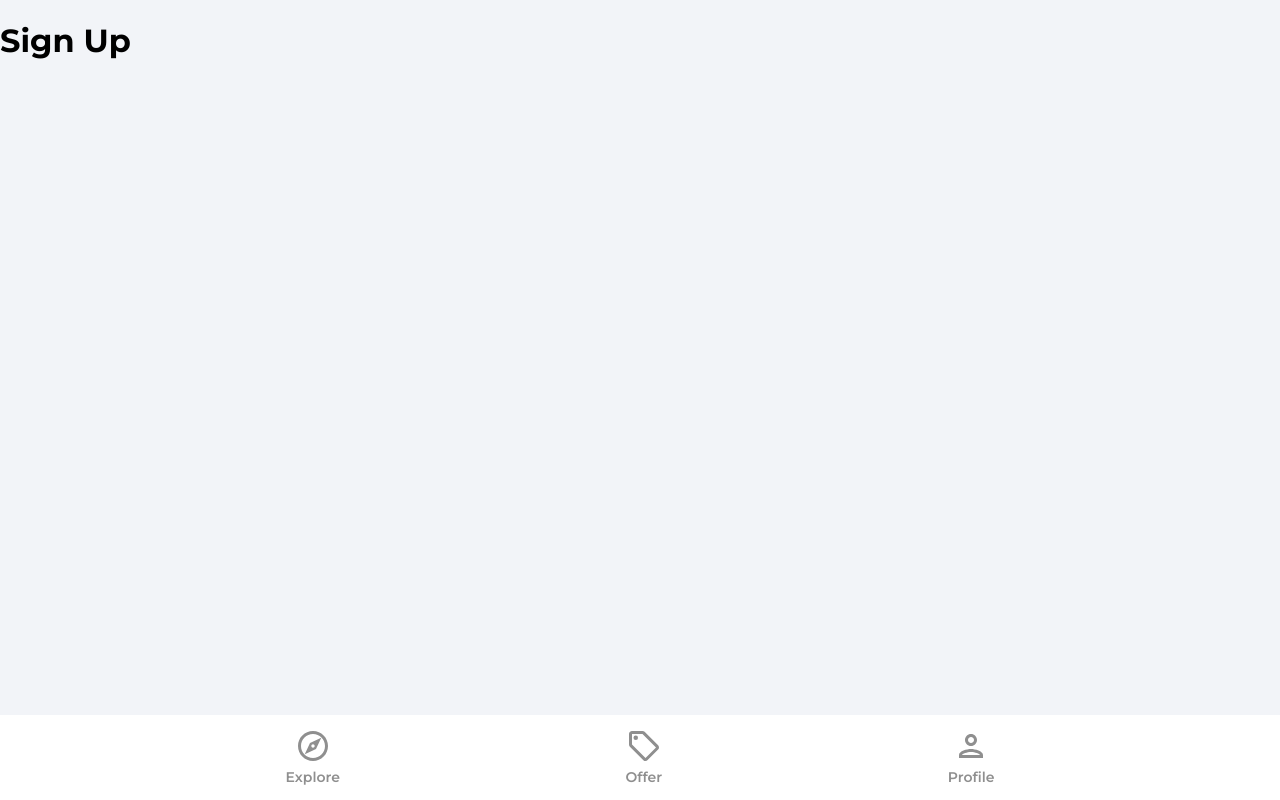
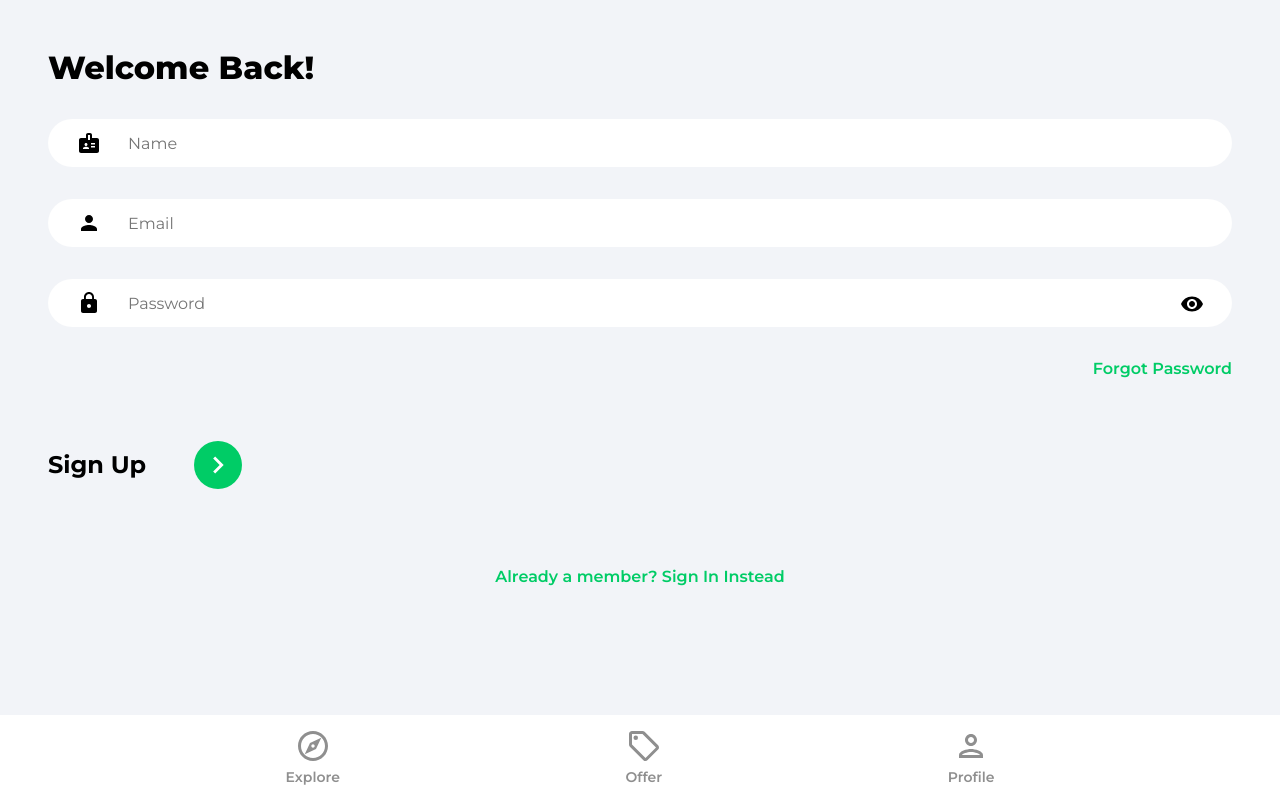
Before and after one commit to AllanSechrist/house-marketplace, a React (Create React App) app: page /sign-up in a window 1280 px wide. Built offline with nearby package versions, Linux system fonts and the light colour scheme.

Commit message:
fix sign-in and sign-up

```diff
--- a/package.json
+++ b/package.json
@@ -11,6 +11,7 @@
     "react-dom": "^18.2.0",
     "react-router-dom": "^6.3.0",
     "react-scripts": "5.0.1",
+    "react-toastify": "^9.0.7",
     "web-vitals": "^2.1.4"
   },
   "scripts": {
--- a/src/App.js
+++ b/src/App.js
@@ -14,7 +14,7 @@
         <Routes>
           <Route path="/" element={<Explore />} />
           <Route path="/offers" element={<Offers />} />
-          <Route path="/profile" element={<SignIn />} />
+          <Route path="/profile" element={<Profile />} />
           <Route path="/sign-in" element={<SignIn />} />
           <Route path="/sign-up" element={<SignUp />} />
           <Route path="/forgot-password" element={<ForgotPassword />} />
--- a/src/pages/Profile.jsx
+++ b/src/pages/Profile.jsx
@@ -1,11 +1,14 @@
-import React from 'react'
+import React, { useState, useEffect } from "react";
+import { getAuth } from "firebase/auth";
 
 function Profile() {
-  return (
-    <div>
-      <h1>Profile</h1>
-    </div>
-  )
+  const [user, setUser] = useState(null);
+
+  const auth = getAuth();
+  useEffect(() => {
+    setUser(auth.currentUser);
+  }, []);
+  return user ? <h1>{user.displayName}</h1> : "Not Logged In";
 }
 
-export default Profile
+export default Profile;
--- a/src/pages/SignIn.jsx
+++ b/src/pages/SignIn.jsx
@@ -1,5 +1,6 @@
 import React, { useState } from "react";
 import { Link, useNavigate } from "react-router-dom";
+import { getAuth, signInWithEmailAndPassword } from "firebase/auth";
 import { ReactComponent as ArrowRightIcon } from "../assets/svg/keyboardArrowRightIcon.svg";
 import visibilityIcon from "../assets/svg/visibilityIcon.svg";
 
@@ -13,12 +14,81 @@
 
   const navigate = useNavigate();
 
+  const onChange = (e) => {
+    setFormData((prevState) => ({
+      ...prevState,
+      [e.target.id]: e.target.value,
+    }));
+  };
+
+  const onSubmit = async (e) => {
+    e.preventDefault();
+
+    try {
+      const auth = getAuth();
+
+      const userCredential = await signInWithEmailAndPassword(
+        auth,
+        email,
+        password
+      );
+
+      if (userCredential.user) {
+        navigate("/");
+      }
+    } catch (error) {
+      console.log(error)
+    }
+  };
+
   return (
     <>
       <div className="pageContainer">
         <header>
           <p className="pageHeader">Welcome Back!</p>
         </header>
+        <form onSubmit={onSubmit}>
+          <input
+            type="email"
+            className="emailInput"
+            placeholder="Email"
+            id="email"
+            value={email}
+            onChange={onChange}
+          />
+          <div className="passwordInputDiv">
+            <input
+              type={showPassword ? "text" : "password"}
+              className="passwordInput"
+              placeholder="Password"
+              id="password"
+              value={password}
+              onChange={onChange}
+            />
+            <img
+              src={visibilityIcon}
+              alt="show password"
+              className="showPassword"
+              onClick={() => setShowPassword((prevState) => !prevState)}
+            />
+          </div>
+
+          <Link to="/forgot-password" className="forgotPasswordLink">
+            Forgot Password
+          </Link>
+
+          <div className="signInBar">
+            <p className="signInText">Sign In</p>
+            <button className="signInButton">
+              <ArrowRightIcon fill="#ffffff" width="34px" height="34px" />
+            </button>
+          </div>
+        </form>
+        {/* Google OAuth */}
+
+        <Link to="/sign-up" className="registerLink">
+          Sign Up Instead
+        </Link>
       </div>
     </>
   );
--- a/src/pages/SignUp.jsx
+++ b/src/pages/SignUp.jsx
@@ -1,11 +1,121 @@
-import React from 'react'
+import React, { useState } from "react";
+import { Link, useNavigate } from "react-router-dom";
+import {
+  getAuth,
+  createUserWithEmailAndPassword,
+  updateProfile,
+} from "firebase/auth";
+import { setDoc, doc, serverTimestamp } from "firebase/firestore";
+import { db } from "../firebase.config";
+import { ReactComponent as ArrowRightIcon } from "../assets/svg/keyboardArrowRightIcon.svg";
+import visibilityIcon from "../assets/svg/visibilityIcon.svg";
 
 function SignUp() {
+  const [showPassword, setShowPassword] = useState(false);
+  const [formData, setFormData] = useState({
+    name: "",
+    email: "",
+    password: "",
+  });
+  const { name, email, password } = formData;
+
+  const navigate = useNavigate();
+
+  const onChange = (e) => {
+    setFormData((prevState) => ({
+      ...prevState,
+      [e.target.id]: e.target.value,
+    }));
+  };
+
+  const onSubmit = async (e) => {
+    e.preventDefault();
+
+    try {
+      const auth = getAuth();
+
+      const userCredential = await createUserWithEmailAndPassword(
+        auth,
+        email,
+        password
+      );
+
+      const user = userCredential.user;
+      updateProfile(auth.currentUser, {
+        displayName: name,
+      });
+
+      navigate("/");
+
+      const formDataCopy = { ...formData }; // make a copy to avoid changing information in the original form data
+      delete formDataCopy.password; //ensure that user password is not sent to the data base
+      formDataCopy.timestamp = serverTimestamp(); // add a time stamp to the object
+
+      await setDoc(doc(db, "users", user.uid), formDataCopy);
+    } catch (error) {
+      console.log(error);
+    }
+  };
+
   return (
-    <div>
-      <h1>Sign Up</h1>
-    </div>
-  )
+    <>
+      <div className="pageContainer">
+        <header>
+          <p className="pageHeader">Welcome Back!</p>
+        </header>
+        <form onSubmit={onSubmit}>
+          <input
+            type="text"
+            className="nameInput"
+            placeholder="Name"
+            id="name"
+            value={name}
+            onChange={onChange}
+          />
+          <input
+            type="email"
+            className="emailInput"
+            placeholder="Email"
+            id="email"
+            value={email}
+            onChange={onChange}
+          />
+          <div className="passwordInputDiv">
+            <input
+              type={showPassword ? "text" : "password"}
+              className="passwordInput"
+              placeholder="Password"
+              id="password"
+              value={password}
+              onChange={onChange}
+            />
+            <img
+              src={visibilityIcon}
+              alt="show password"
+              className="showPassword"
+              onClick={() => setShowPassword((prevState) => !prevState)}
+            />
+          </div>
+
+          <Link to="/forgot-password" className="forgotPasswordLink">
+            Forgot Password
+          </Link>
+
+          <div className="signUpBar">
+            <p className="signUpText">Sign Up</p>
+            <button className="signUpButton">
+              <ArrowRightIcon fill="#ffffff" width="34px" height="34px" />
+            </button>
+          </div>
+        </form>
+        {/* Google OAuth */}
+
+        <Link to="/sign-in" className="registerLink">
+          Already a member? Sign In Instead
+        </Link>
+      </div>
+    </>
+  );
 }
 
-export default SignUp
+export default SignUp;
```
Also changed, not shown: 1 other file (tests, documents, lock files or other folders).
